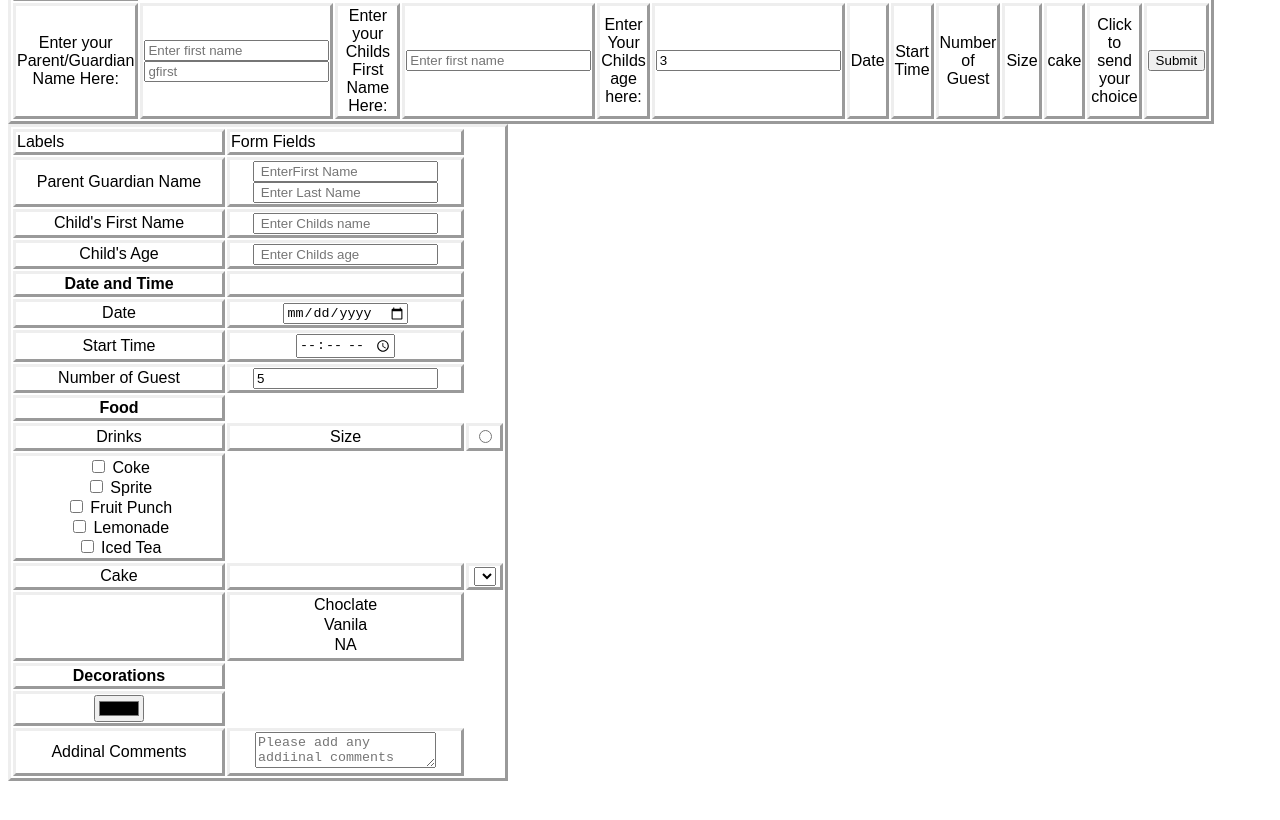
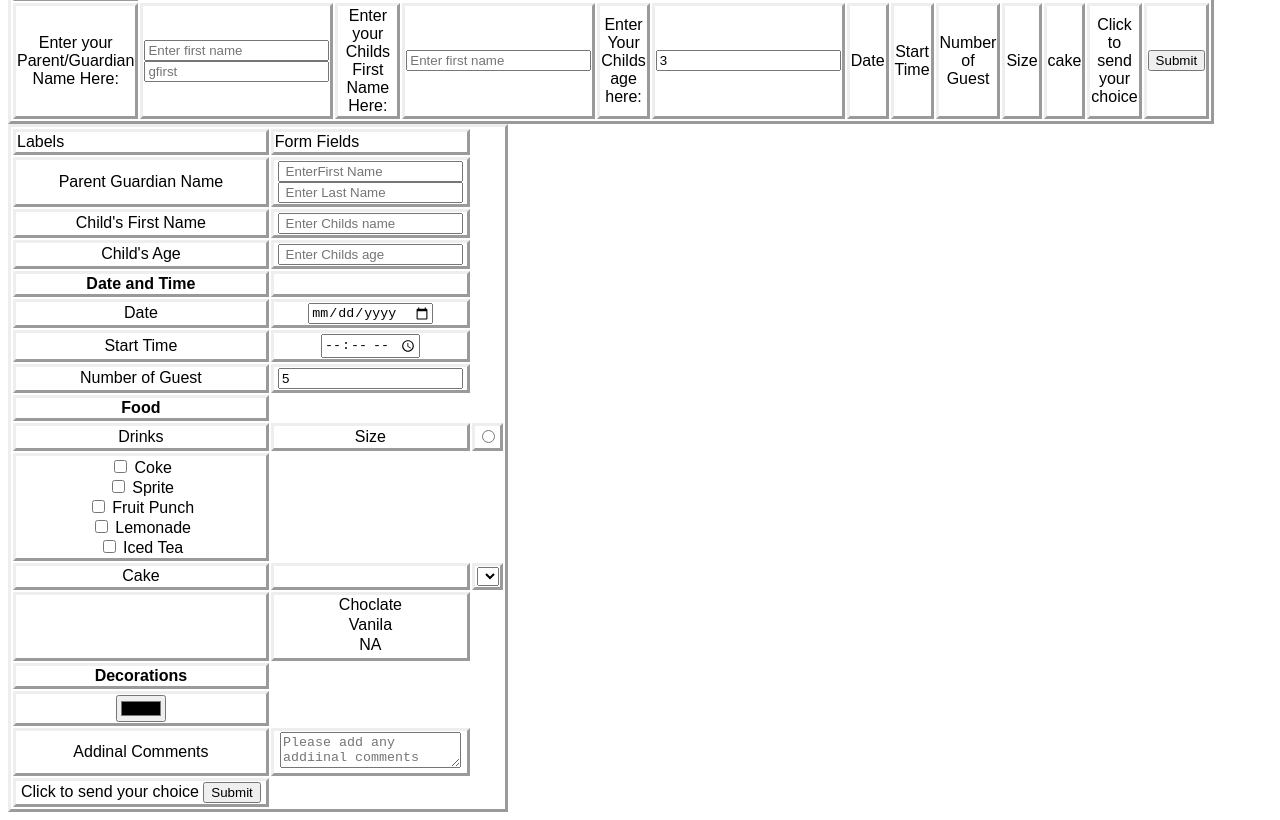
Before and after one commit to DJordan131/HTML5JSNEIT2023, a plain HTML site: page W5/w5_form_files/index.html in a window 1280 px wide. Shown: the part 671-1491 px from the top of the page. Before the commit the page ends 1460 px from the top, so only its background shows below. Drawn offline with Linux system fonts and the light colour scheme.

Commit message:
fixed table

```diff
--- a/W5/w5_form_files/index.html
+++ b/W5/w5_form_files/index.html
@@ -192,7 +192,7 @@
            <tr>
             <td>
                 <td>
-                    <option>Choclate</option>
+                    <option >Choclate</option >
                     <option>Vanila</option>
                     <option>NA</option>
                 </td>
@@ -212,6 +212,12 @@
                                     <textarea name="Commennts" id="Comments" placeholder="Please add any addiinal comments here"></textarea>
                                 </td>
              </tr>
+             <tr>
+                <td>
+                    <label for="submit">Click to send your choice</label>
+                    <input type="submit" value="Submit">
+                </td>
+             </tr>
         </form>
         </tbody>
     </table>
```
Also changed, not shown: 2 other files.
